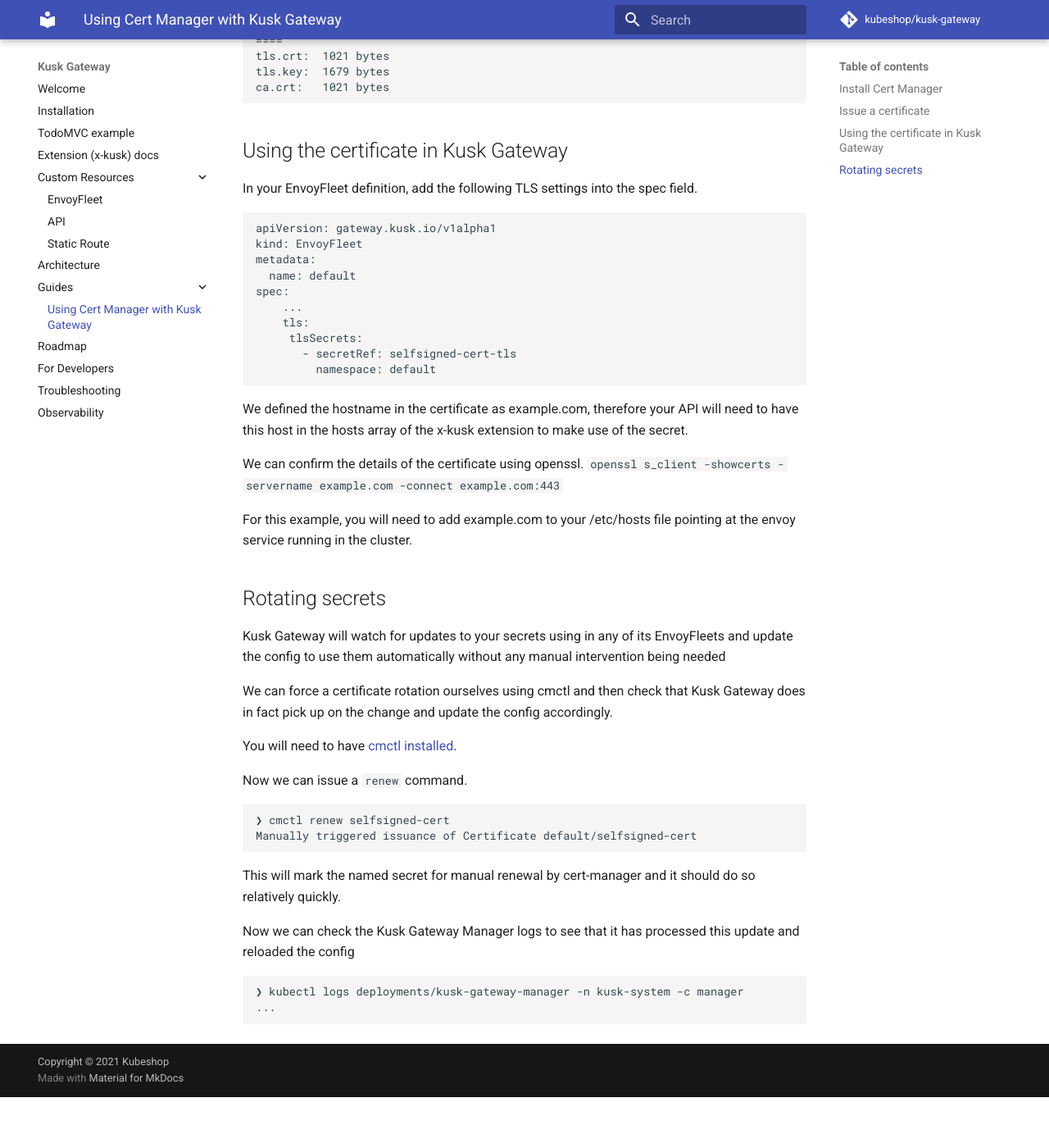
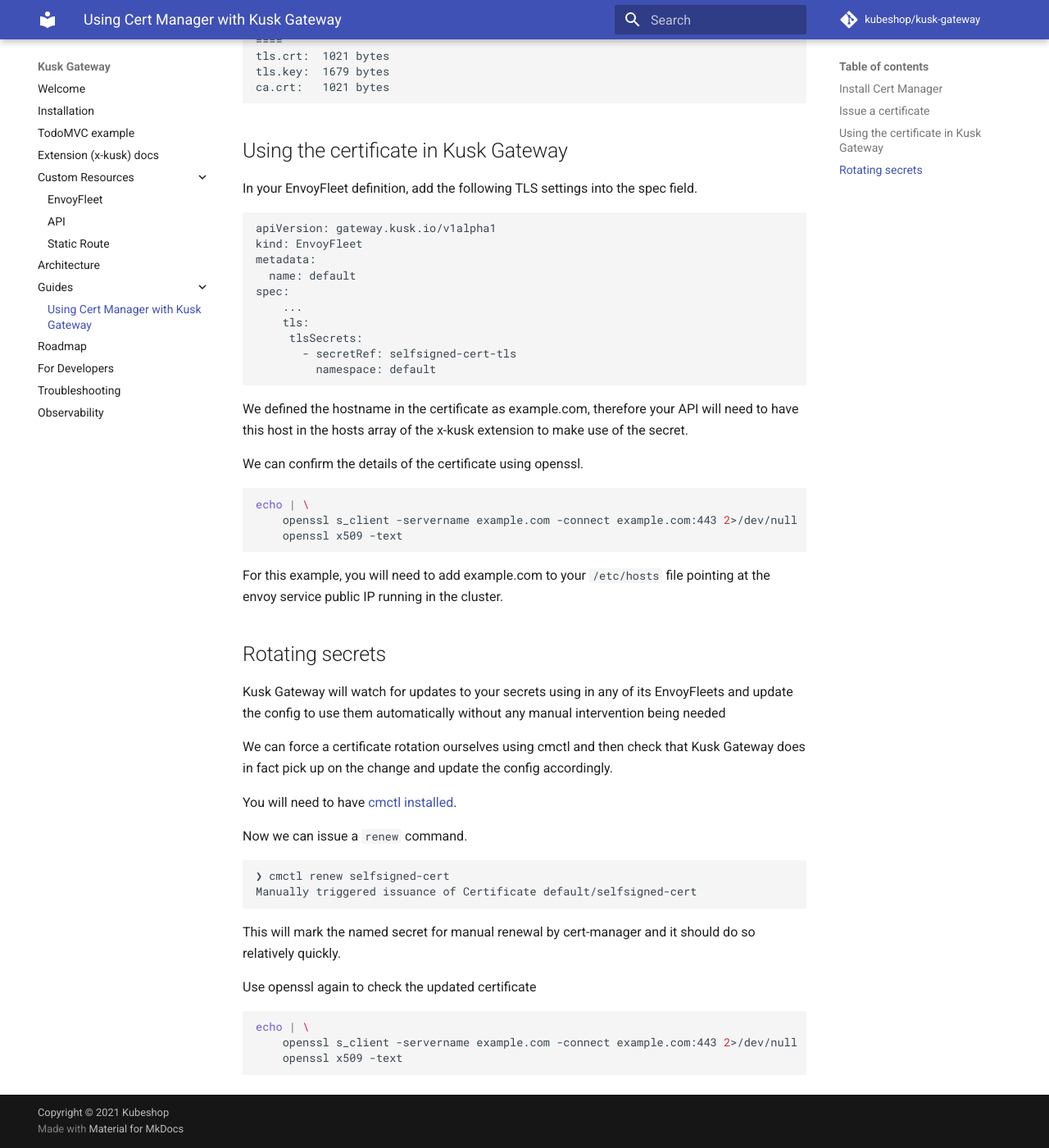
Before and after one commit to kubeshop/kusk-gateway, an MkDocs documentation site: the page built from docs/cert-manager.md, in a window 1280 px wide and 1400 px high, scrolled down 1889 px. Shown: the whole window at 82% size. Built offline with MkDocs 1.6.1 and Material for MkDocs 9.7.7, drawn with Linux system fonts in a browser that asks for light colours; comment, search, counter and statistics services are not loaded; before the commit the page ends 3227 px from its top, so only the background shows below that.

Commit message:
update docs

````diff
--- a/docs/cert-manager.md
+++ b/docs/cert-manager.md
@@ -104,9 +104,13 @@
 to make use of the secret.
 
 We can confirm the details of the certificate using openssl.
-`openssl s_client -showcerts -servername example.com -connect example.com:443`
+```shell
+echo | \
+    openssl s_client -servername example.com -connect example.com:443 2>/dev/null | \
+    openssl x509 -text
+```
 
-For this example, you will need to add example.com to your /etc/hosts file pointing at the envoy service running in the cluster.
+For this example, you will need to add example.com to your `/etc/hosts` file pointing at the envoy service public IP running in the cluster.
 
 ## Rotating secrets
 Kusk Gateway will watch for updates to your secrets using in any of its EnvoyFleets and update the config to use them
@@ -126,9 +130,9 @@
 
 This will mark the named secret for manual renewal by cert-manager and it should do so relatively quickly.
 
-Now we can check the Kusk Gateway Manager logs to see that it has processed this update and reloaded the config
-
+Use openssl again to check the updated certificate
 ```shell
-❯ kubectl logs deployments/kusk-gateway-manager -n kusk-system -c manager
-...
+echo | \
+    openssl s_client -servername example.com -connect example.com:443 2>/dev/null | \
+    openssl x509 -text
 ```
````
